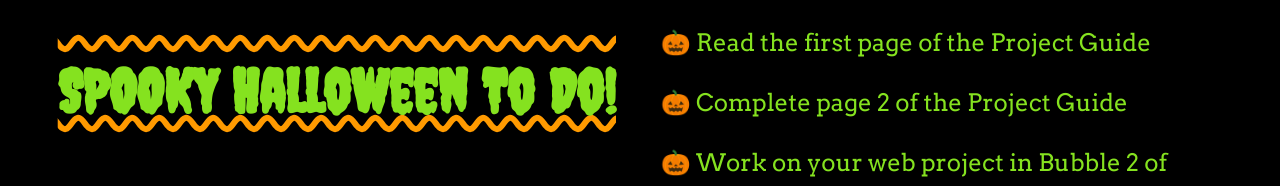
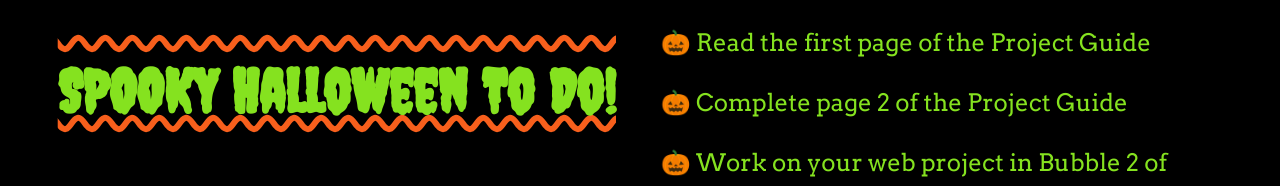
Before and after one commit to ccoxwell/csd-to-dos, a plain HTML site: page todos/2019/10/thursday-31.html in a window 1280 px wide. Shown: the part 309-495 px from the top of the page. Drawn offline with Linux system fonts and the light colour scheme.

Commit message:
updated spooky styles

```diff
--- a/style.css
+++ b/style.css
@@ -238,7 +238,7 @@ body.halloween.business-pumpkin {
 
 .halloween h1 {
   font-family: Creepster, serif;
-  text-decoration: underline overline #FF9A00 wavy;
+  text-decoration: underline overline #F75F1C wavy;
 }
 
 .halloween h1:hover {
```
